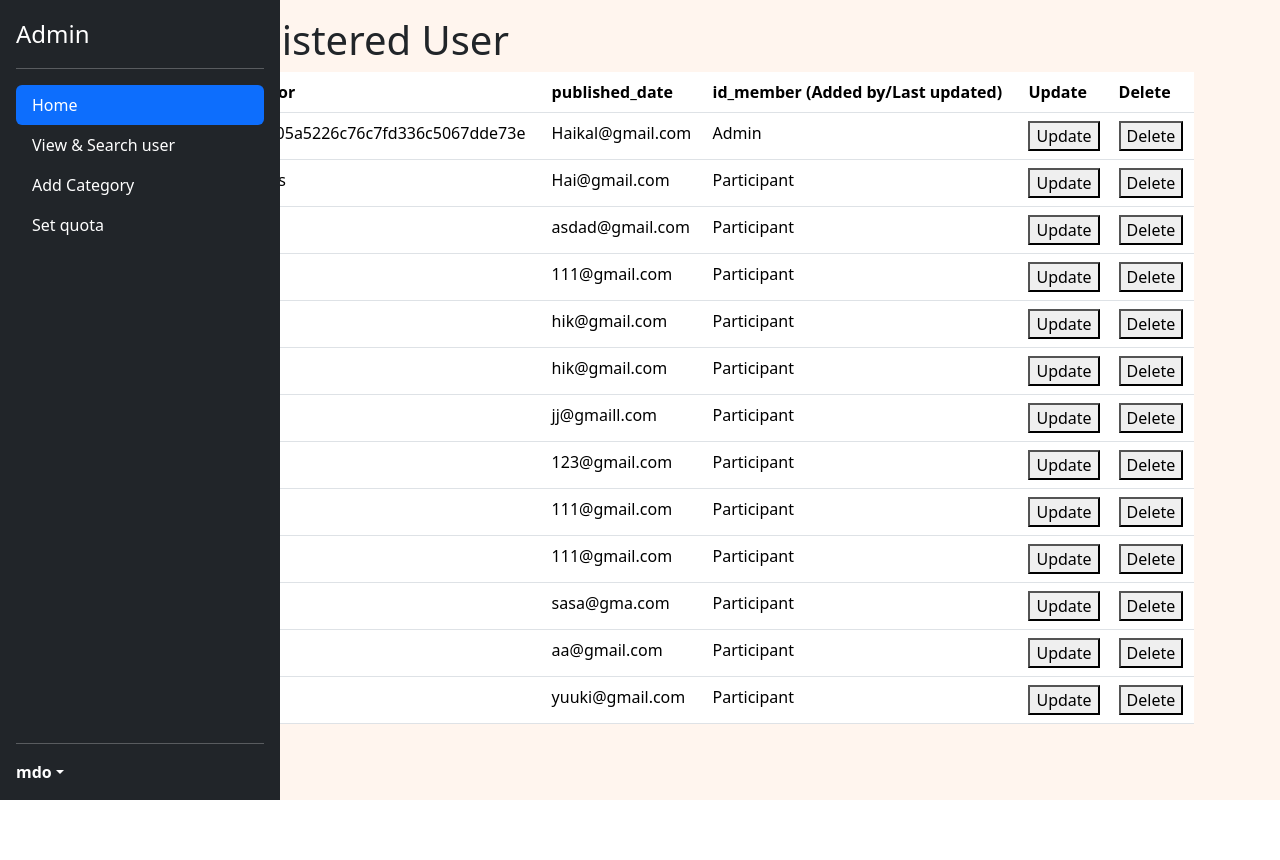
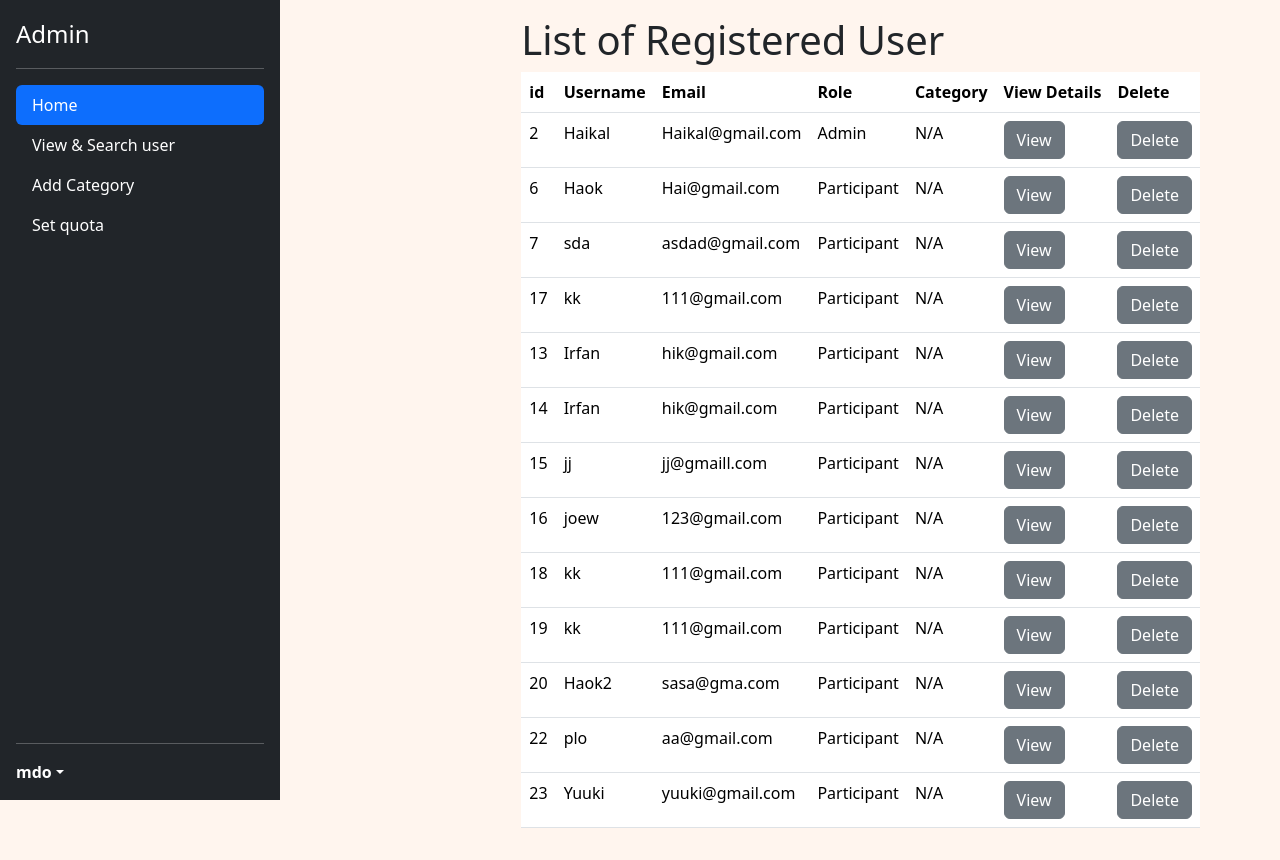
Before and after one commit to MHaikalNasrizal/WebProgProject, a PHP site: page /adminmain.php in a window 1280 px wide. Before the commit the page ends 800 px from the top, so only its background shows below. Run offline with PHP 8.4, Linux system fonts and the light colour scheme; data comes from the database, SQL or seed files in the repository.

Commit message:
Sidebar hell

```diff
--- a/src/adminmain.php
+++ b/src/adminmain.php
@@ -27,104 +27,125 @@
 ?>
 <!DOCTYPE html>
 <html lang="en">
+  <head>
+    <meta charset="UTF-8" />
+    <meta http-equiv="X-UA-Compatible" content="IE=edge" />
+    <meta name="viewport" content="width=device-width, initial-scale=1.0" />
+    <link
+      href="https://cdn.jsdelivr.net/npm/bootstrap@5.3.0-alpha3/dist/css/bootstrap.min.css"
+      rel="stylesheet"
+      integrity="sha384-KK94CHFLLe+nY2dmCWGMq91rCGa5gtU4mk92HdvYe+M/SXH301p5ILy+dN9+nJOZ"
+      crossorigin="anonymous"
+    />
 
-<head>
-  <meta charset="UTF-8">
-  <meta http-equiv="X-UA-Compatible" content="IE=edge">
-  <meta name="viewport" content="width=device-width, initial-scale=1.0">
-  <link href="https://cdn.jsdelivr.net/npm/bootstrap@5.3.0-alpha3/dist/css/bootstrap.min.css" rel="stylesheet"
-    integrity="sha384-KK94CHFLLe+nY2dmCWGMq91rCGa5gtU4mk92HdvYe+M/SXH301p5ILy+dN9+nJOZ" crossorigin="anonymous">
-
-  <link rel="stylesheet" href="styles.css">
+    <link rel="stylesheet" href="styles.css" />
 
     <title>Admin page</title>
-
   </head>
 
-<body>
+  <body class="d-flex flex-nowrap">
+    <script
+      src="https://cdn.jsdelivr.net/npm/bootstrap@5.3.0-alpha3/dist/js/bootstrap.bundle.min.js"
+      integrity="sha384-ENjdO4Dr2bkBIFxQpeoTz1HIcje39Wm4jDKdf19U8gI4ddQ3GYNS7NTKfAdVQSZe"
+      crossorigin="anonymous"
+    ></script>
+    <script>
+      function myconfirmed() {
+        if (confirm("Are you sure you want to Delete?") == true) {
+        } else {
+          return false;
+        }
+      }
+    </script>
 
-  <script src="https://cdn.jsdelivr.net/npm/bootstrap@5.3.0-alpha3/dist/js/bootstrap.bundle.min.js"
-    integrity="sha384-ENjdO4Dr2bkBIFxQpeoTz1HIcje39Wm4jDKdf19U8gI4ddQ3GYNS7NTKfAdVQSZe"
-    crossorigin="anonymous"></script>
-<div class="container-fluid p-0">
-  <div class="d-flex flex-column d-flex flex-column flex-shrink-0 p-3 text-white bg-dark p-3 text-white bg-dark position-fixed" style="width: 280px; height: 100vh;">
-    <a href="#" class="d-flex align-items-center mb-3 mb-md-0 me-md-auto text-white text-decoration-none">
-
+    <div
+      class="d-flex flex-column flex-shrink-0 p-3 text-white bg-dark "
+      style="width: 280px; height: 100vh"
+    >
+      <a
+        href="#"
+        class="d-flex align-items-center mb-3 mb-md-0 me-md-auto text-white text-decoration-none"
+      >
         <span class="fs-4">Admin</span>
       </a>
-    <hr>
+
+      <hr />
+
       <ul class="nav nav-pills flex-column mb-auto">
         <li class="nav-item">
-        <a href="adminmain.html" class="nav-link active" aria-current="page">
-
-          Home
-        </a>
+          <a href="adminmain.php" class="nav-link active" aria-current="page"
+            >Home</a
+          >
         </li>
         <li>
-        <a href="adminmain2.html" class="nav-link text-white">
-
-          View & Search user
-
-        </a>
+          <a href="adminmain2.php" class="nav-link text-white"
+            >View & Search user</a
+          >
         </li>
         <li>
-        <a href="adminmain3.html" class="nav-link text-white">
-
-          Add Category
-        </a>
+          <a href="adminmain3.php" class="nav-link text-white">Add Category</a>
         </li>
         <li>
-        <a href="adminmain4.html" class="nav-link text-white">
-
-          Set quota
-        </a>
+          <a href="adminmain4.php" class="nav-link text-white">Set quota</a>
         </li>
       </ul>
-    <hr>
+
+      <hr />
+
       <div class="dropdown">
-      <a href="#" class="d-flex align-items-center text-white text-decoration-none dropdown-toggle" id="dropdownUser1"
-        data-bs-toggle="dropdown" aria-expanded="false">
-
+        <a
+          href="#"
+          class="d-flex align-items-center text-white text-decoration-none dropdown-toggle"
+          id="dropdownUser1"
+          data-bs-toggle="dropdown"
+          aria-expanded="false"
+        >
           <strong>mdo</strong>
         </a>
-      <ul class="dropdown-menu dropdown-menu-dark text-small shadow" aria-labelledby="dropdownUser1" style="">
 
+        <ul
+          class="dropdown-menu dropdown-menu-dark text-small shadow"
+          aria-labelledby="dropdownUser1"
+        >
           <li><a class="dropdown-item" href="#">Sign out</a></li>
         </ul>
       </div>
     </div>
 
-  <div class="container p-3">
+    <div class="row offset-2 p-3">
+      <div>
         <h1>List of Registered User</h1>
         <table class="table">
           <thead>
             <tr>
-          <th scope="col">id_book</th>
-          <th scope="col">title</th>
-          <th scope="col">author</th>
-          <th scope="col">published_date</th>
-          <th scope="col">id_member (Added by/Last updated)</th>
-          <th scope="col">Update</th>
+              <th scope="col">id</th>
+              <th scope="col">Username</th>
+              <th scope="col">Email</th>
+              <th scope="col">Role</th>
+              <th scope="col">Category</th>
+              <th scope="col">View Details</th>
               <th scope="col">Delete</th>
             </tr>
           </thead>
+
           <tbody>
             <?php
               while($table = mysqli_fetch_array($result,MYSQLI_NUM)){
-            $book = $table[0];
-            $title = $table[1];
-            $author = $table[2];
-            $published = $table[3];
-            $member = $table[4];
+              $id = $table[0];
+              $username = $table[1];
+              $email = $table[3];
+              $Role = $table[4];
+              $Category = $table[5];
+
 
               echo"<tr>";
-            echo "<td>$book</td>";
-            echo "<td>$title</td>";
-            echo "<td>$author</td>";
-            echo "<td>$published</td>";
-            echo "<td>$member</td>";
-            echo "<td><form method='POST' action='update.php'><button name='update'type='submit' value='$book'>Update</button></form></td>";
-            echo "<td><form method='POST' action='delete.php'><button name='delete'type='submit' onclick='return myconfirmed()' value='$book'>Delete</button></form></td>";
+              echo "<td>$id</td>";
+              echo "<td>$username</td>";
+              echo "<td>$email</td>";
+              echo "<td>$Role</td>";
+              echo "<td>$Category</td>";
+              echo "<td><form method='POST' action='update.php'><button class='btn btn-secondary'name='update'type='submit' value='$id'>View</button></form></td>";
+              echo "<td><form method='POST' action='delete.php'><button class='btn btn-secondary'name='delete'type='submit' onclick='return myconfirmed()' value='$id'>Delete</button></form></td>";
               echo"</tr>";
 
               }
@@ -133,7 +154,5 @@
         </table>
       </div>
     </div>
-
   </body>
-
 </html>
```
Also changed, not shown: src/adminmain2.php (renamed from src/adminmain2.html, +47 -6 lines), src/adminmain3.php (renamed from src/adminmain3.html, +6 -6 lines), src/adminmain4.php (renamed from src/adminmain4.html, +6 -6 lines). Lines whose indentation alone changed are shown as unchanged.
